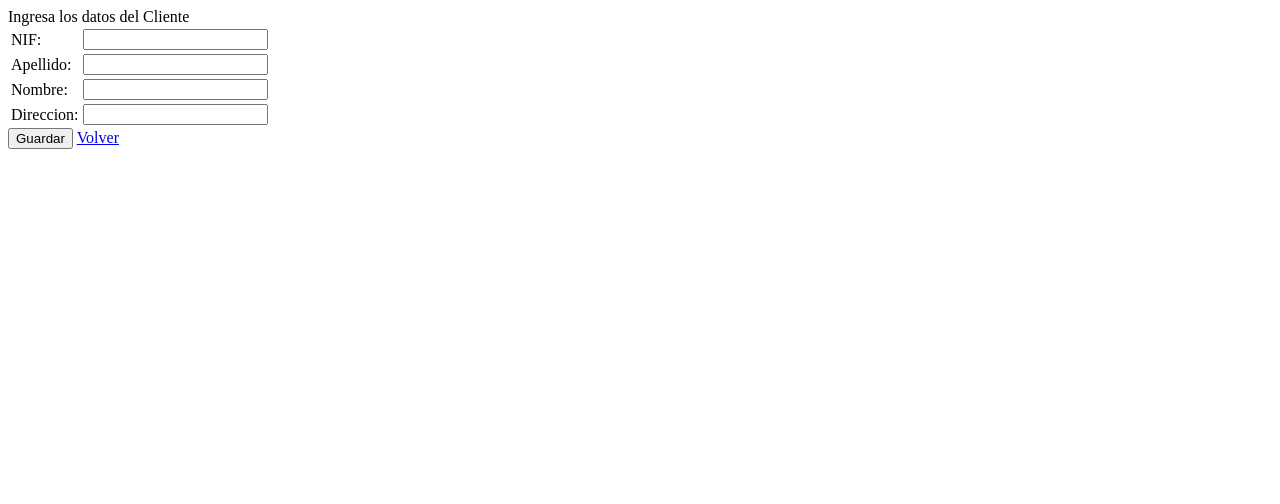
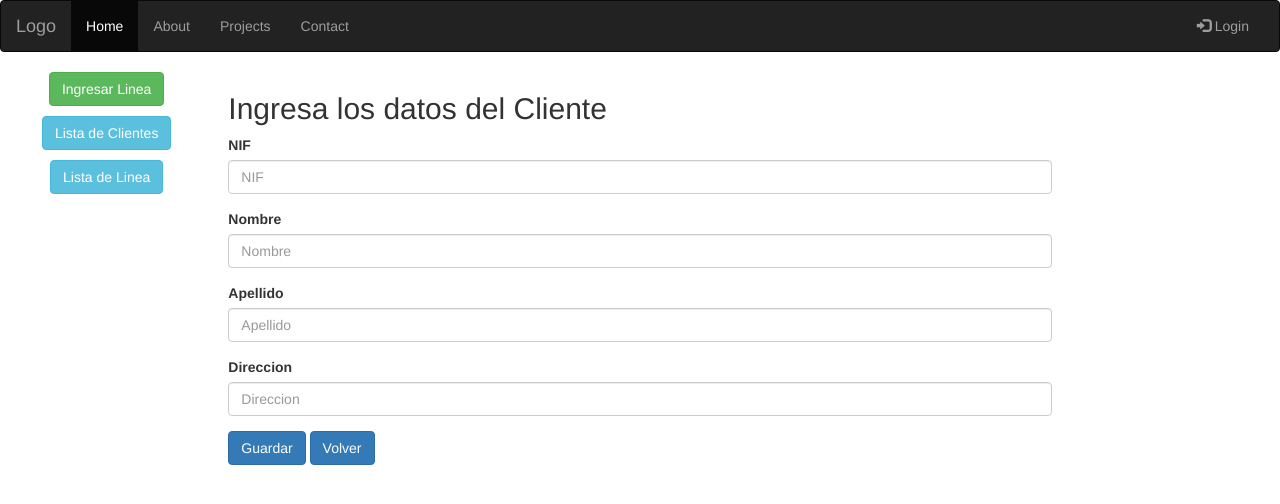
Before and after one commit to JoseCPI/telefonia, a PHP site: page /ingresar_cliente.php in a window 1280 px wide. Shown: the top 504 px of the page. Run offline with PHP 8.4, Linux system fonts and the light colour scheme.

Commit message:
Form para ingresar cliente

```diff
--- a/ingresar_cliente.php
+++ b/ingresar_cliente.php
@@ -1,32 +1,76 @@
 <html>
 <head>
-	<title> Ingresar Cliente</title>
+	<title>Ingresar Cliente - Compañias Telefonicas</title>
+    <meta charset="utf-8">
+    <meta name="viewport" content="width=device-width, initial-scale=1">
+    <link rel="stylesheet" href="https://maxcdn.bootstrapcdn.com/bootstrap/3.3.7/css/bootstrap.min.css">
+    <script src="https://ajax.googleapis.com/ajax/libs/jquery/3.3.1/jquery.min.js"></script>
+    <script src="https://maxcdn.bootstrapcdn.com/bootstrap/3.3.7/js/bootstrap.min.js"></script>
 </head>
-<header>
-Ingresa los datos del Cliente
-</header>
-<form action='agregar_clienteBD.php' method='post'>
-	<table>
-		<tr>
-			<td>NIF:</td>
-			<td> <input type='text' name='nif'></td>
-		</tr>
-		<tr>
-			<td>Apellido:</td>
-			<td><input type='text' name='apellido' ></td>
-		</tr>
-		<tr>
-			<td>Nombre:</td>
-			<td><input type='text' name='nombre' ></td>
-		</tr>
-    <tr>
-			<td>Direccion:</td>
-			<td><input type='text' name='direccion' ></td>
-		</tr>
-		<input type='hidden' name='insertar' value='insertar'>
-	</table>
-	<input type='submit' value='Guardar'>
-	<a href="index.php">Volver</a>
-</form>
 
+<body>
+	<nav class="navbar navbar-inverse">
+	  <div class="container-fluid">
+	    <div class="navbar-header">
+	      <button type="button" class="navbar-toggle" data-toggle="collapse" data-target="#myNavbar">
+	        <span class="icon-bar"></span>
+	        <span class="icon-bar"></span>
+	        <span class="icon-bar"></span>
+	      </button>
+	      <a class="navbar-brand" href="#">Logo</a>
+	    </div>
+	    <div class="collapse navbar-collapse" id="myNavbar">
+	      <ul class="nav navbar-nav">
+	        <li class="active"><a href="#">Home</a></li>
+	        <li><a href="#">About</a></li>
+	        <li><a href="#">Projects</a></li>
+	        <li><a href="#">Contact</a></li>
+	      </ul>
+	      <ul class="nav navbar-nav navbar-right">
+	        <li><a href="#"><span class="glyphicon glyphicon-log-in"></span> Login</a></li>
+	      </ul>
+	    </div>
+	  </div>
+	</nav>
+	<div class="container-fluid text-center">
+	    <div class="row content">
+			<div class="col-sm-2 sidenav">
+				<!-- <p><a href="ingresar_cliente.php"class="btn btn-success">Ingresar Cliente</a></p> -->
+				<p><a href="ingresar_linea.php" class="btn btn-success">Ingresar Linea</a></p>
+				<p><a href="index.php" class="btn btn-info">Lista de Clientes</a></p>
+				<p><a href="mostrar_linea.php" class="btn btn-info">Lista de Linea</a></p>
+			</div>
+			<div class="col-sm-8 text-left">
+				<h2>
+				Ingresa los datos del Cliente
+				</h2>
+				<form action='agregar_clienteBD.php' method='post'>
+				<!--  -->
+					<div class="form-group">
+						<label for="nif">NIF</label>
+						<input type="text" class="form-control" name="nif" placeholder="NIF">
+					</div>
+					<div class="form-group">
+						<label for="nombre">Nombre</label>
+						<input type="text" class="form-control" name="nombre" placeholder="Nombre">
+					</div>
+					<div class="form-group">
+						<label for="apellido">Apellido</label>
+						<input type="text" class="form-control" name="apellido" placeholder="Apellido">
+					</div>
+					<div class="form-group">
+						<label for="nif">Direccion</label>
+						<input type="text" class="form-control" name="direccion" placeholder="Direccion">
+					</div>
+
+					<button type="submit" class="btn btn-primary">Guardar</button>
+				<!--  -->
+					<a href="index.php" class="btn btn-primary">Volver</a>
+				</form>
+			</div>
+		</div>
+	</div>
+
+
+</body>
 </html>
```
